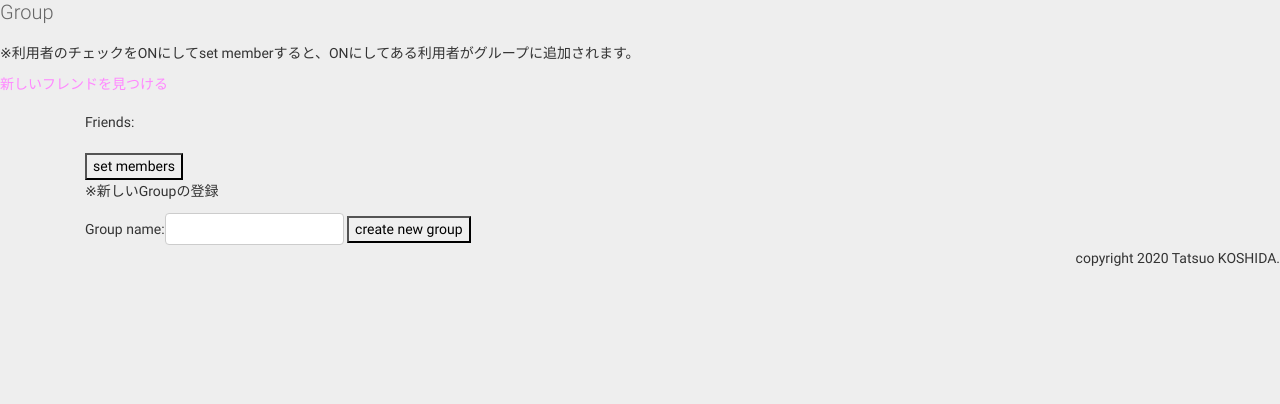
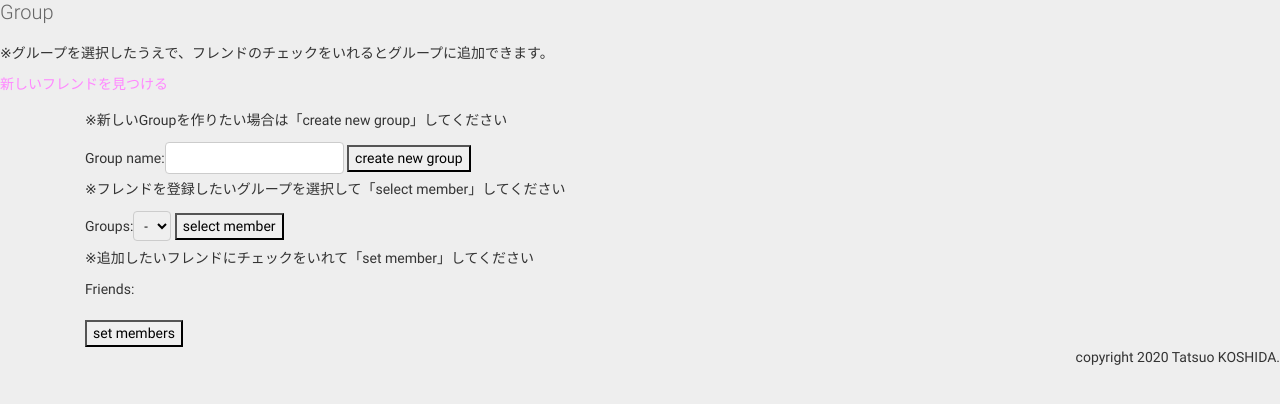
Before and after one commit to kyotoman-koshida/seikabutsu, a Django app: page /sns/groups in a window 1280 px wide. Shown: the part 255-659 px from the top of the page. Run offline with Django 3.2, Linux system fonts and the light colour scheme; the visitor is signed in with stand-in values (Sample User, id 1); data that the repository does not hold is empty; some libraries are stand-ins or nearby versions.

Commit message:
'グループ表示の修正'

```diff
--- a/sns/forms.py
+++ b/sns/forms.py
@@ -78,7 +78,7 @@ class FriendsForm(forms.Form):
             initial=vals
         )
 
-# Friendのチェックボックス。複数選択ではない。
+# Friendのチェックボックス。複数選択ではない。(未使用)
 class FriendForm(forms.Form):
     def __init__(self, user, friends=[], vals=[],*args, **kwargs):
         super(FriendForm, self).__init__(*args, **kwargs)
--- a/sns/templates/sns/groups.html
+++ b/sns/templates/sns/groups.html
@@ -4,7 +4,7 @@
 
 {% block header %}
 <h1>Group</h1>
-<p class="caption">※利用者のチェックをONにしてset memberすると、ONにしてある利用者がグループに追加されます。</p>
+<p class="caption">※グループを選択したうえで、フレンドのチェックをいれるとグループに追加できます。</p>
 <a href="{% url 'sns:all_users' %}">新しいフレンドを見つける</a>
 {% if messages %}
 <ul class="messages">
@@ -17,7 +17,26 @@
 {% endblock %}
 
 {% block content %}
+
+<p>※新しいGroupを作りたい場合は「create new group」してください</p>
+<form action="{% url 'sns:creategroup' %}" method="post">
+{% csrf_token %}
+<input type="hidden" name="group" value="{{group}}">
+{{create_form}}
+<button>create new group</button>
+</form>
+
 <hr>
+<p>※フレンドを登録したいグループを選択して「select member」してください</p>
+<form action="{% url 'sns:groups' %}" method="post">
+{% csrf_token %}
+<input type="hidden" name="mode" value="__groups_form__">
+{{groups_form}}
+<button>select member</button>
+</form>
+
+<hr>
+<p>※追加したいフレンドにチェックをいれて「set member」してください</p>
 <form action="{% url 'sns:groups' %}" method="post">
 {% csrf_token %}
 <input type="hidden" name="mode" value="__friends_form__">
@@ -26,10 +45,4 @@
 <button>set members</button>
 </form>
 
-<p>※新しいGroupの登録</p>
-<form action="{% url 'sns:creategroup' %}" method="post">
-{% csrf_token %}
-{{create_form}}
-<button>create new group</button>
-</form>
 {% endblock %}
--- a/sns/views.py
+++ b/sns/views.py
@@ -103,7 +103,6 @@ def groups(request):
 
     # POST送信時の処理
     if request.method == 'POST':
-
         # Groupsメニュー選択肢の処理
         if request.POST['mode'] == '__groups_form__':
             # 選択したGroup名を取得
@@ -139,11 +138,15 @@ def groups(request):
             vlist = []
             for item in fds:
                 item.group = group_obj
-                item.save()
+                try:
+                   item.save()
+                    # メッセージを設定
+                   messages.success(request, ' チェックされたFriendを' + \
+                    sel_group + 'に登録しました。')
+                except :
+                    messages.error(request,'!!!グループを選択してください!!!')
                 vlist.append(item.user.username)
-            # メッセージを設定
-            messages.success(request, ' チェックされたFriendを' + \
-                    sel_group + 'に登録しました。')
+
             # フォームの用意
             groupsform = GroupSelectForm(request.user, \
                     {'groups':sel_group})
```
